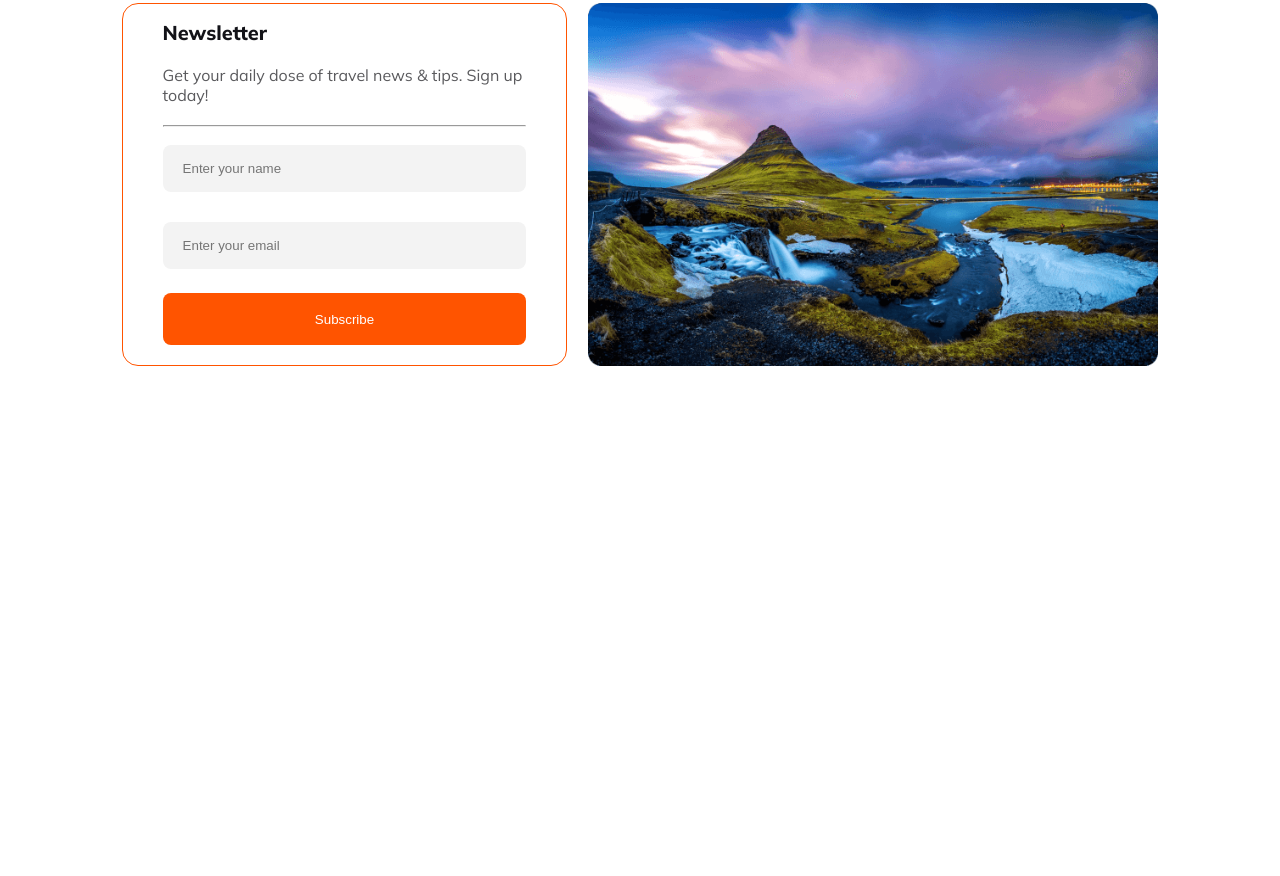
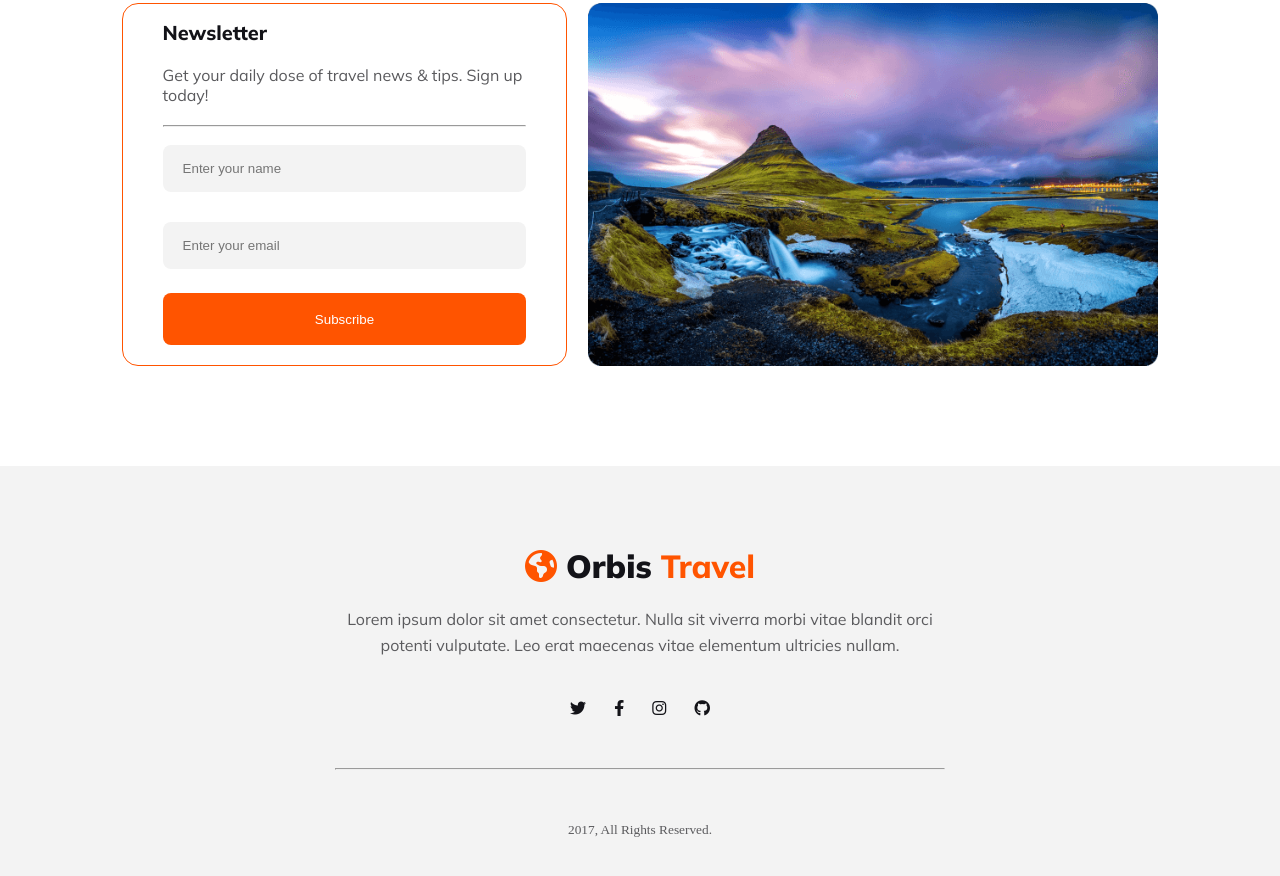
Before and after one commit to salehiin/orbis-travel, a plain HTML site: page index.html in a window 1280 px wide. Shown: the part 3178-4054 px from the top of the page. Before the commit the page ends 3548 px from the top, so only its background shows below. Drawn offline with Linux system fonts and the light colour scheme.

Commit message:
footer with resposive done

```diff
--- a/css/media.css
+++ b/css/media.css
@@ -108,4 +108,17 @@
     margin: 20px 0;
 }
 
+/* FOOTER */
+
+footer{
+    margin-top: 40px;
+    padding: 32px 64px;
 }
+.social-icons{
+    margin: 12px 0 30px;
+}
+.rights{
+    margin-top: 20px;
+}
+
+}
--- a/css/style.css
+++ b/css/style.css
@@ -82,18 +82,20 @@ nav{
 	/* align-items: center; */
     text-align: center;
 }
-.nav-title{
+.logo-control{
 	/* font-size: 1.5rem; */
 	font-weight: 800;
 	/* color: 131318; */
     text-transform: capitalize;
 }
-.nav-title a{
+.logo-control a{
+    font-size: 32px;
+    font-weight: 800;
     color: #FF5400;
-    font-weight: 800;
     text-transform: capitalize;
+    text-decoration: none;
 }
-.nav-title span{
+.logo-control span{
     color: #131318;
     font-weight: bolder;
     text-transform: capitalize;
@@ -293,3 +295,33 @@ hr{
     width: 100%;
     height: 100%;
 }
+
+/* FOOTER */
+
+footer{
+    margin-top: 100px;
+    padding: 80px 335px;
+    text-align: center;
+    background-color:  rgba(19, 19, 24, 0.05);
+    color: #5A5A5D;
+}
+footer p{
+    padding: 20px 0;
+    line-height: 26px;
+}
+.social-icons{
+    margin: 20px 0 50px;
+    list-style: none;
+}
+.social-icons li{
+    display: inline-block;
+    margin: 0 12px;
+}
+.social-icons li a{
+    color: #131318;
+}
+.rights{
+    margin-top: 50px;
+    font-family: Inter-VariableFont_slnt,wght;
+    font-weight: 300;
+}
--- a/index.html
+++ b/index.html
@@ -15,8 +15,8 @@
 <body>
     <header>
         <nav class="hide">
-            <div class="nav-title">
-                <a href="index.html"><i class="fa-solid fa-earth-americas"><span> Orbis </span>Travel</i></a>
+            <div class="logo-control">
+                <a href="index.html"><i class="fa-solid fa-earth-americas"></i><span> Orbis </span>Trave</a>
 
             </div>
             <ul>
@@ -201,7 +201,30 @@
     <!-- FOOTER SECTION STARTED -->
 
     <footer>
-        <div class="footer-wrap"></div>
+        <div class="footer-top-wrap">
+            <div class="logo-control">
+                <a href="index.html"><i class="fa-solid fa-earth-americas"></i><span> Orbis </span>Travel</a>
+            </div>
+            <p>
+                Lorem ipsum dolor sit amet consectetur. Nulla sit viverra morbi vitae blandit orci potenti vulputate. Leo erat maecenas vitae elementum ultricies nullam.
+            </p>
+            <ul class="social-icons">
+                <li><a href="#">
+                    <i class="fa-brands fa-twitter"></i>
+                </a></li>
+                <li><a href="#">
+                    <i class="fa-brands fa-facebook-f"></i>
+                </a></li>
+                <li><a href="#">
+                    <i class="fa-brands fa-instagram"></i>
+                </a></li>
+                <li><a href="#">
+                    <i class="fa-brands fa-github"></i>
+                </a></li>
+            </ul>
+        </div>
+        <hr>
+        <div class="rights"><small>2017, All Rights Reserved.</small></div>
     </footer>
 
 </body>
```
